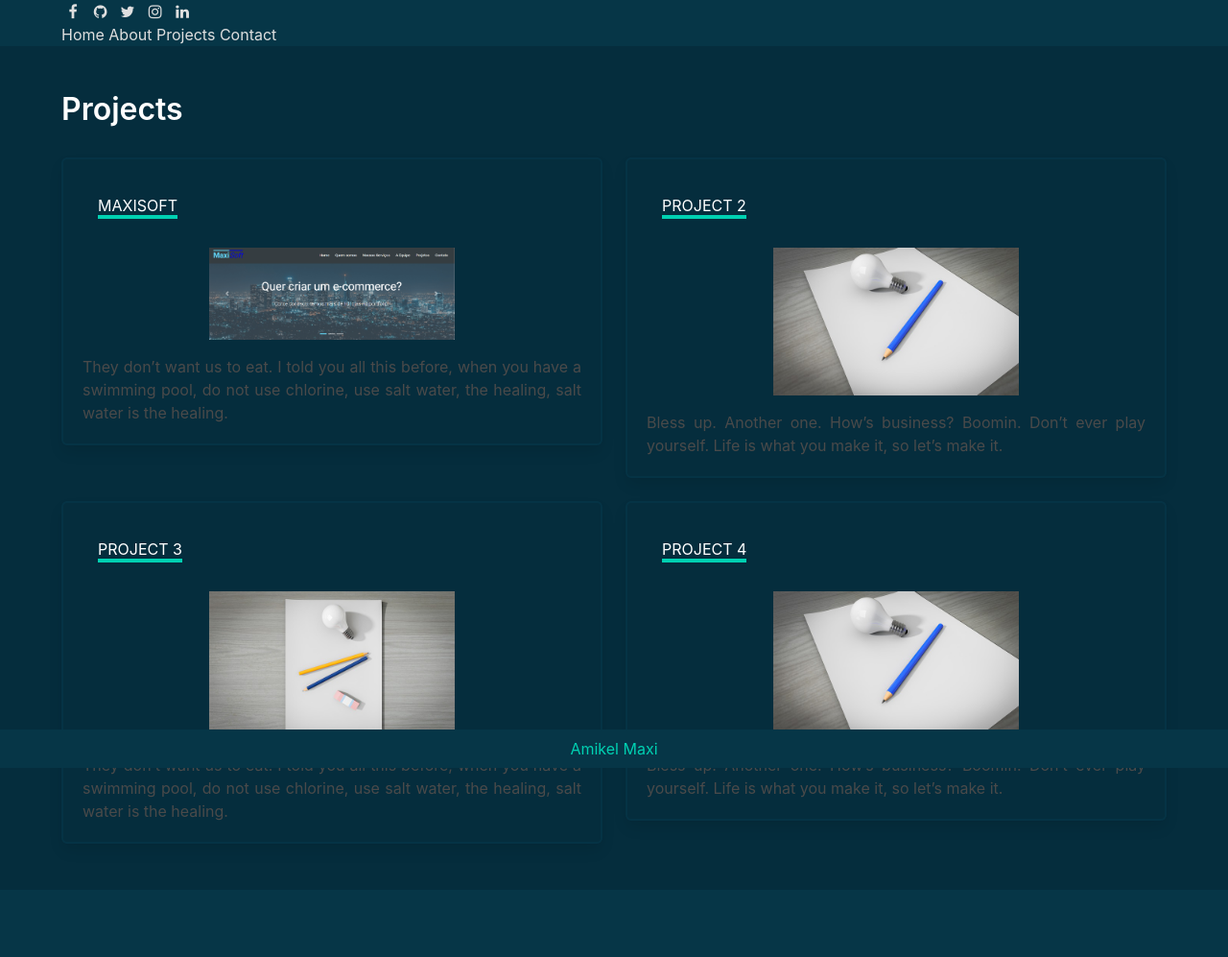
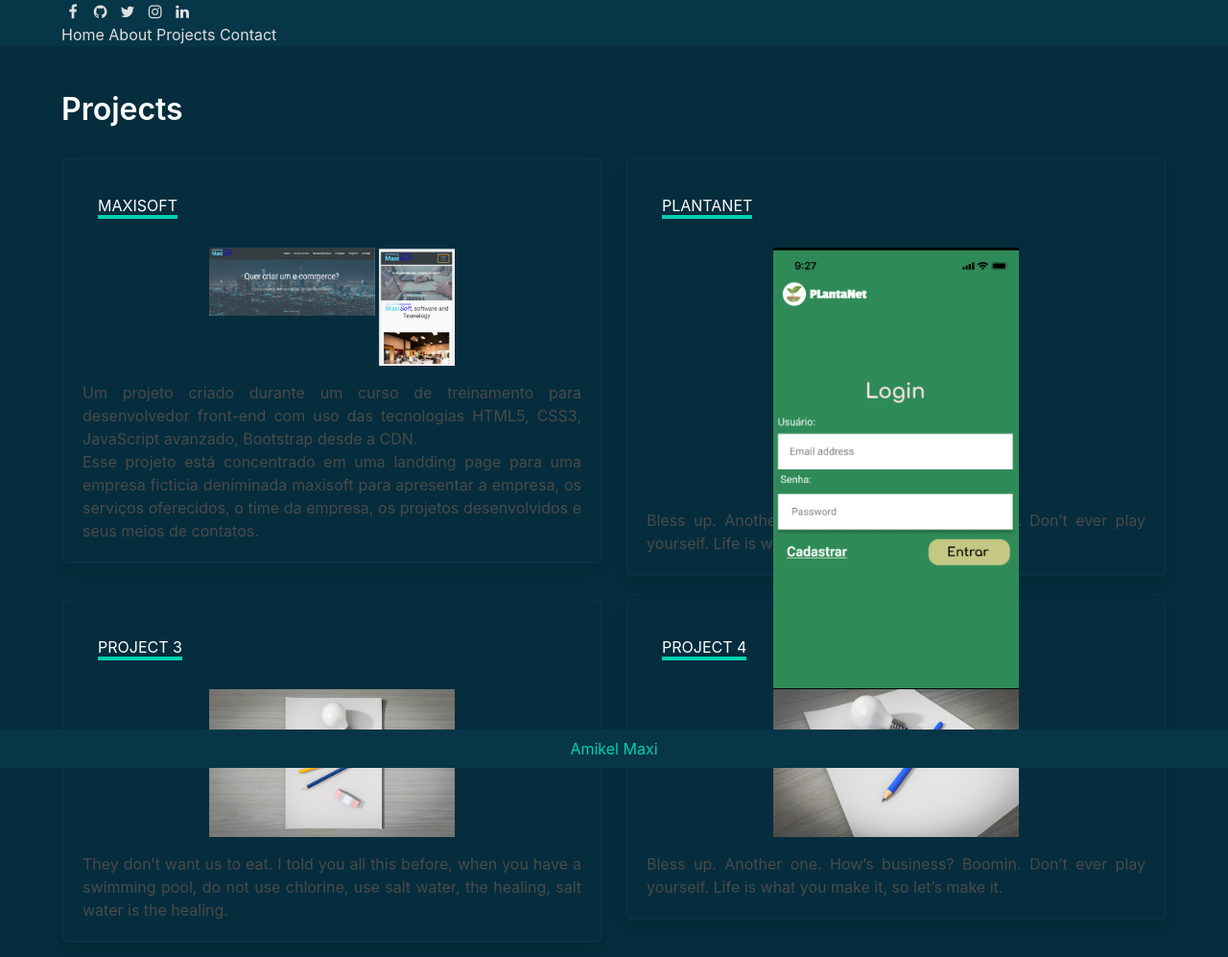
Before and after one commit to maxiamikel/portfolio, a plain HTML site: page projects.html in a window 1280 px wide. Shown: the whole page at 96% size. Before the commit the page ends 927 px from the top, so only its background shows below. Drawn offline with nearby package versions, Linux system fonts and the light colour scheme.

Commit message:
importação de fotos de projetos e melhorar os arquivos projetos e contact

```diff
--- a/projects.html
+++ b/projects.html
@@ -8,7 +8,7 @@
 	<link rel="stylesheet" type="text/css" href="https://cdnjs.cloudflare.com/ajax/libs/bulma/0.3.1/css/bulma.min.css">
 	<link rel="stylesheet" type="text/css" href="assets/css/styles.css">
 
-	<link rel="icon" type="image/x-icon" href="assets/img/favicon.png">
+	<link rel="icon" type="image/x-icon" href="assets/img/amikel.jpg">
 	<meta name="author" content="Amikel Maxi">
 	<meta name="viewport" content="width=device-width, initial-scale=1.0">
 </head>
@@ -78,14 +78,16 @@
 							<div>
 								<figure class="image project-figure">
 									<a href="https://maxiamikel.github.io/maxisoft/#">
-										<img src="assets/img/maxsoft/desktophome.png" alt="Image">
+										<img src="assets/img/maxsoft/complet.png" alt="Image">
 									</a>
 								</figure>
 							</div>
 							<div>
 								<p>
-									They don’t want us to eat. I told you all this before, when you have a swimming
-									pool, do not use chlorine, use salt water, the healing, salt water is the healing.
+									Um projeto criado durante um curso de treinamento para desenvolvedor front-end com uso das tecnologias HTML5, CSS3, JavaScript avanzado, Bootstrap desde a CDN.
+								</p>
+								<p>
+									Esse projeto está concentrado em uma landding page para uma empresa ficticia deniminada maxisoft para apresentar a empresa, os serviços oferecidos, o time da empresa, os projetos desenvolvidos e seus meios de contatos.
 								</p>
 							</div>
 						</article>
@@ -96,11 +98,15 @@
 					<div class="box project-text">
 						<article>
 							<div class="project-title">
-								<span class="sub-title">Project 2</span>
+								<a href="https://www.figma.com/file/mySbE73vVmWTIvgxX8RR5G/Trabalho-plantaNet?type=design&node-id=5-6&mode=design&t=OykPhMif0vAZgGaQ-0">
+									<span class="sub-title">PlantaNet</span>
+								</a>
 							</div>
 							<div>
 								<figure class="image project-figure">
-									<img src="assets/img/project-2.jpg" alt="Image">
+									<a href="https://www.figma.com/file/mySbE73vVmWTIvgxX8RR5G/Trabalho-plantaNet?type=design&node-id=5-6&mode=design&t=OykPhMif0vAZgGaQ-0">
+										<img src="assets/img/plantanet/login.png" alt="Image">
+									</a>
 								</figure>
 							</div>
 							<div>
```
Also changed, not shown: Contact.html (+1 -1 lines), about.html (+2 -2 lines), index.html (+1 -1 lines), assets/img/favicon.png (deleted), assets/img/maxsoft/complet.png (added), assets/img/plantanet/login.png (added).
